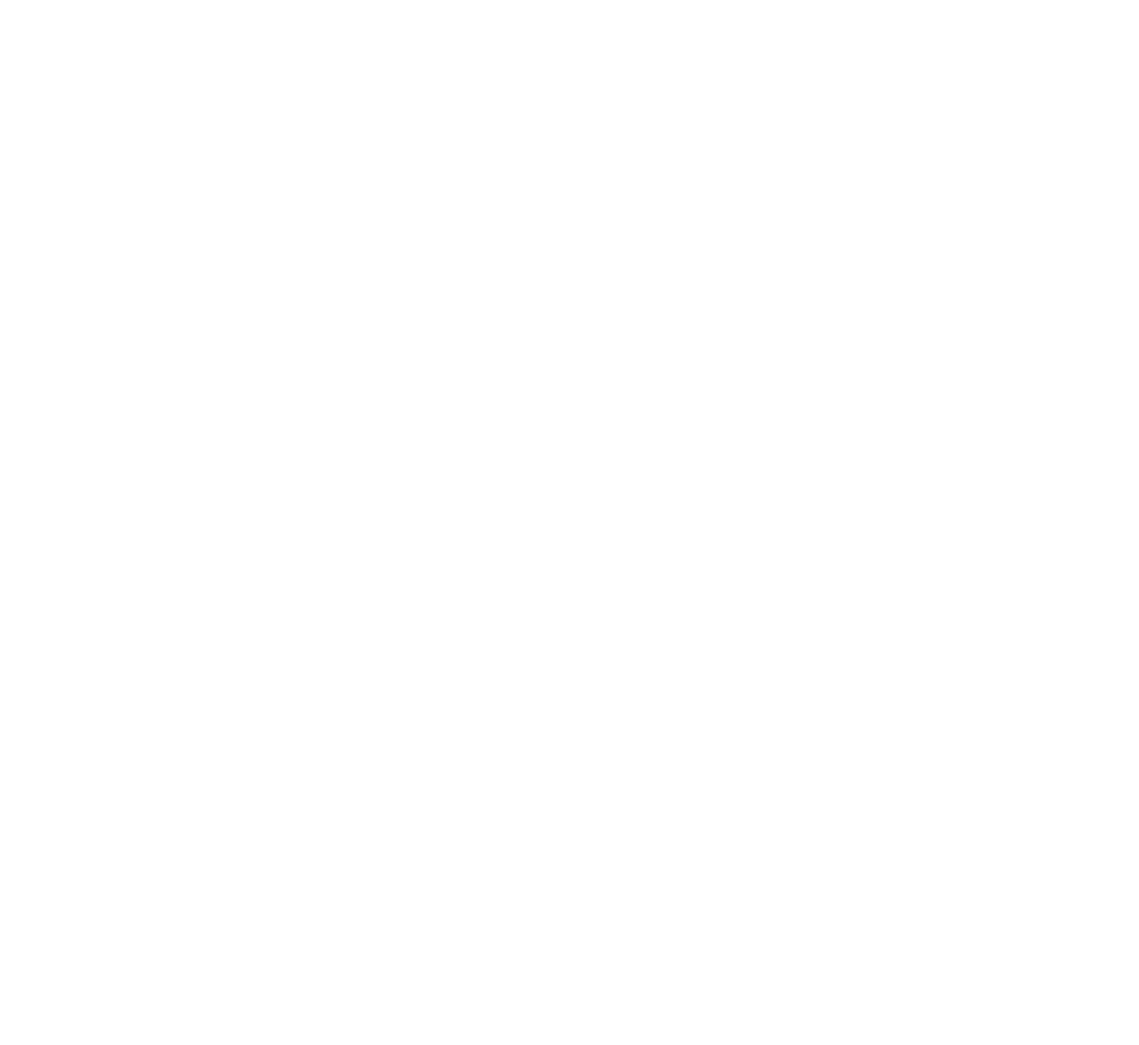
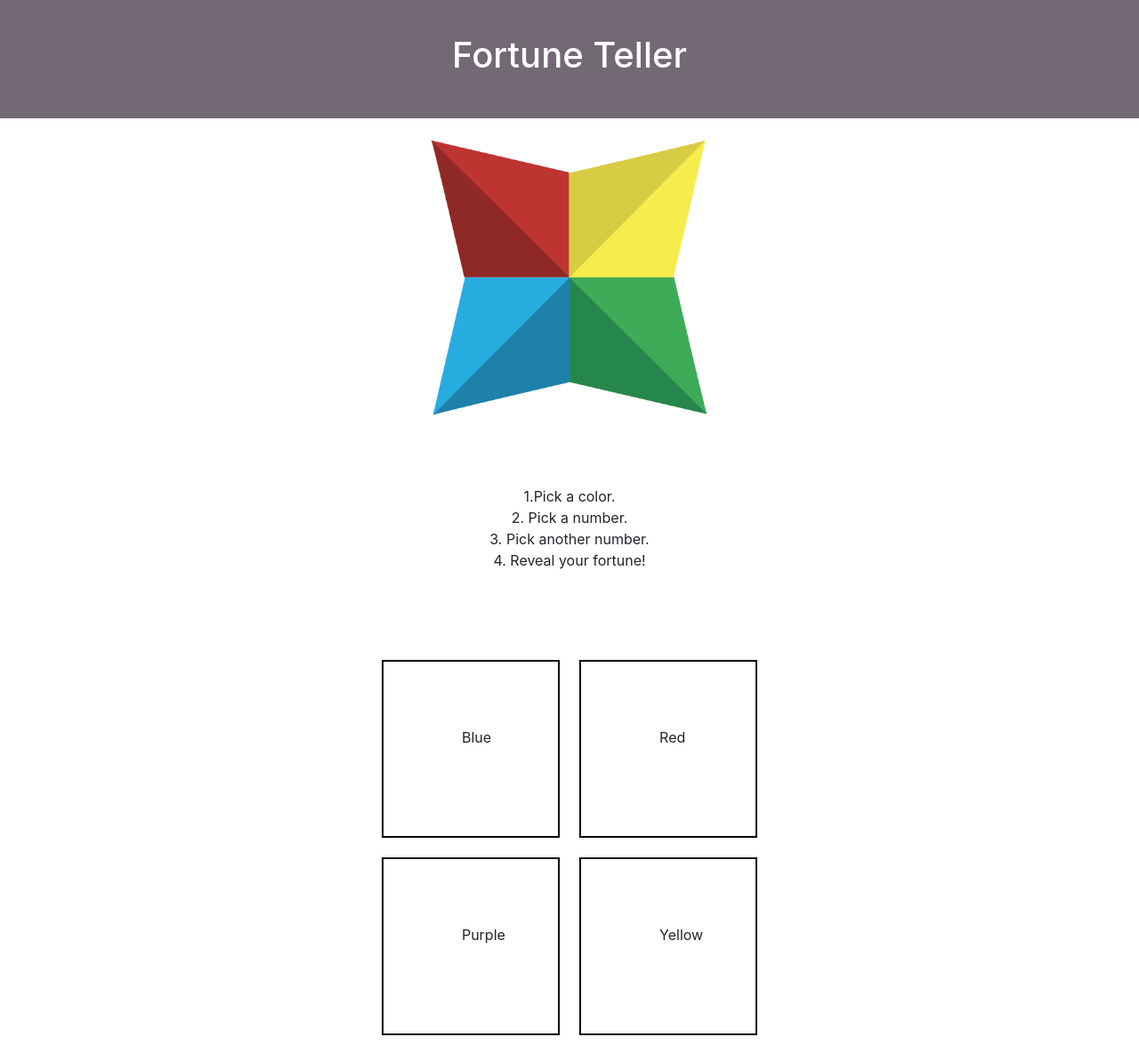
Before and after one commit to alyoakum/p3-yoakum-anna, a plain HTML site: page index.html in a window 1280 px wide. Shown: the whole page at 89% size. Before the commit the page ends 800 px from the top, so only its background shows below. Drawn offline with nearby package versions, Linux system fonts and the light colour scheme.

Commit message:
Add images and content

```diff
--- a/css/main.css
+++ b/css/main.css
@@ -0,0 +1,39 @@
+* {
+  border: 0;
+  margin: 0;
+  padding: 0;
+}
+
+header {
+  text-align: center;
+  width: 100%;
+  height: auto;
+  background-color: #726974;
+  color: #fff;
+  padding: 3%;
+}
+.home, .container {
+  text-align: center;
+  margin: 0 auto;
+}
+.home img {
+  width:100%;
+  padding-top: 20px;
+  max-width: 320px;
+}
+.row {
+  text-align: center;
+  margin: 0 auto;
+}
+
+.col {
+  max-width: 200px;
+  height: 200px;
+  margin: 1%;
+  border: solid 2px black;
+  text-align: center;
+}
+
+p {
+  padding: 73px;
+}
--- a/index.html
+++ b/index.html
@@ -19,8 +19,30 @@
 
   <body>
 
+    <header>
+      <h1>Fortune Teller</h1>
+    </header>
 
+    <main class="home">
+      <img src="images/fortune-main.png">
+      <section class="steps">
+        <p>1.Pick a color. <br>
+          2. Pick a number.<br>
+          3. Pick another number.<br>
+          4. Reveal your fortune!</p>
+      </section>
 
+      <div class="container">
+        <div class="row justify-content-center">
+          <div class="col" id="box1"><p>Blue</p></div>
+          <div class="col" id="box2"><p>Red</p></div>
+          <div class="w-100"></div>
+          <div class="col" id="box3"><p>Purple</p></div>
+          <div class="col" id="box4"><p>Yellow</p></div>
+        </div>
+      </div>
+
+    </main>
 
   <!-- Optional JavaScript -->
   <!-- jQuery first, then Popper.js, then Bootstrap JS -->
```
Also changed, not shown: images/fortune-main.png (added), 1 other file.
